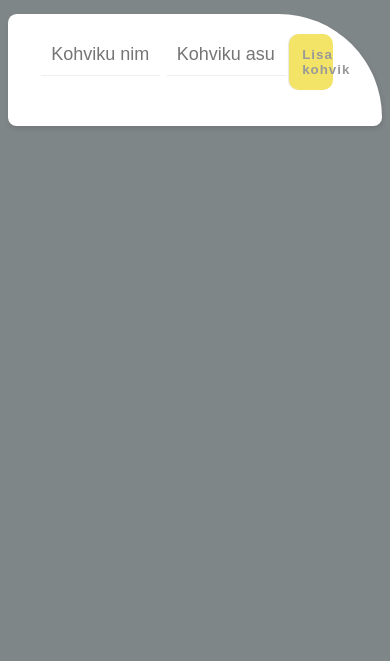
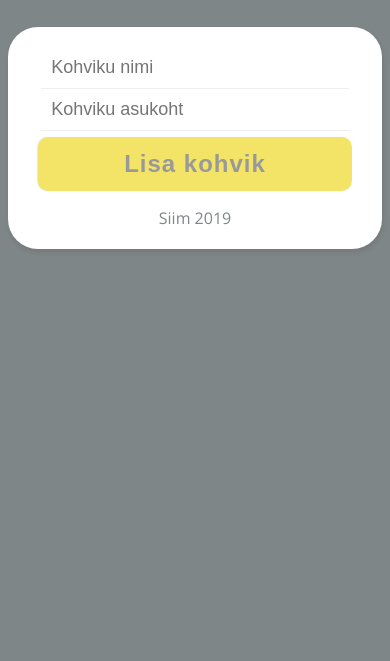
Before and after one commit to siimdev/PilveCafe, a plain HTML site: page index.html in a window 390 px wide. Shown: the part 183-844 px from the top of the page. Drawn offline with nearby package versions, Linux system fonts and the light colour scheme; no server answers.

Commit message:
responsive

```diff
--- a/app.js
+++ b/app.js
@@ -1,8 +1,21 @@
+// Initialize Firebase
+var config = {
+    apiKey: "AIzaSyA65egZU9kkkA3yu9B_wfJBGoO1wU7sfyU",
+    authDomain: "pilve-cafe.firebaseapp.com",
+    databaseURL: "https://pilve-cafe.firebaseio.com",
+    projectId: "pilve-cafe",
+    storageBucket: "pilve-cafe.appspot.com",
+    messagingSenderId: "627852924046"
+};
+firebase.initializeApp(config);
+const db = firebase.firestore();
+
+
 const cafeList = document.querySelector('#cafe-list');
 const form = document.querySelector('#add-cafe-form');
 
 // create element and render cafe
-function renderCafe(doc){
+function renderCafe(doc) {
     let li = document.createElement('li');
     let name = document.createElement('span');
     let city = document.createElement('span');
@@ -28,12 +41,14 @@ function renderCafe(doc){
 }
 
 // getting data
-db.collection('cafes').where('city', '==', 'Tallinn').orderBy('name').get().then((snapshot) => {
+// db.collection('cafes').where('city', '==', 'Tallinn').orderBy('name').get().then((snapshot) => {
 // db.collection('cafes').orderBy('city').get().then((snapshot) => {
-    snapshot.docs.forEach(doc => {
-        renderCafe(doc);
-    })
-})
+
+// db.collection('cafes').get().then((snapshot) => {
+//     snapshot.docs.forEach(doc => {
+//         renderCafe(doc);
+//     })
+// })
 
 // saving data
 form.addEventListener('submit', (e) => {
@@ -45,3 +60,17 @@ form.addEventListener('submit', (e) => {
     form.name.value = '';
     form.city.value = '';
 })
+
+
+// Real time listener
+db.collection('cafes').orderBy('city').onSnapshot(snapshot => {
+    let changes = snapshot.docChanges();
+    changes.forEach(change => {
+        if (change.type == 'added') {
+            renderCafe(change.doc);
+        } else if (change.type == 'removed') {
+            let li = cafeList.querySelector('[data-id=' + change.doc.id + ']');
+            cafeList.removeChild(li);
+        }
+    })
+})
--- a/index.html
+++ b/index.html
@@ -1,5 +1,6 @@
 <!DOCTYPE html>
 <html lang="ee">
+
 <head>
   <meta charset="UTF-8" />
   <meta name="viewport" content="width=device-width, initial-scale=1.0" />
@@ -9,33 +10,22 @@
   <link rel="stylesheet" href="styles.css" />
   <title>Pilve Cafe</title>
 </head>
+
 <body>
   <h1>Pilve Cafe</h1>
 
   <div class="content">
-      <form id="add-cafe-form">
+    <form id="add-cafe-form" class="teema">
       <input type="text" name="name" placeholder="Kohviku nimi">
       <input type="text" name="city" placeholder="Kohviku asukoht">
       <button>Lisa kohvik</button>
     </form>
+    <ul id="cafe-list"></ul>
 
-      <ul id="cafe-list"></ul>
+
+    <footer>Siim 2019</footer>
   </div>
-
-    <script>
-      // Initialize Firebase
-      var config = {
-        apiKey: "AIzaSyA65egZU9kkkA3yu9B_wfJBGoO1wU7sfyU",
-        authDomain: "pilve-cafe.firebaseapp.com",
-        databaseURL: "https://pilve-cafe.firebaseio.com",
-        projectId: "pilve-cafe",
-        storageBucket: "pilve-cafe.appspot.com",
-        messagingSenderId: "627852924046"
-      };
-      firebase.initializeApp(config);
-      const db = firebase.firestore();
-    //   db.settings({ timestampsInSnapshots: true });
-    </script>
   <script src="app.js"></script>
 </body>
+
 </html>
--- a/styles.css
+++ b/styles.css
@@ -1,13 +1,12 @@
-.värvid {
+@import url('https://fonts.googleapis.com/css?family=Open+Sans');
+
+body{
     background: #7F8688;
-    background: #929D9E;
-    background: #F3E367;
+    font-family: 'Open Sans', sans-serif;
 }
 
-@import url('https://fonts.googleapis.com/css?family=Ubuntu');
-body{
-    background: #7F8688;
-    font-family: 'Ubuntu', sans-serif;
+textarea, select, input, button {
+    outline: none;
 }
 
 h1{
@@ -23,7 +22,7 @@ h1{
     max-width: 960px;
     margin: 30px auto;
     padding:  20px 30px;
-    border-radius: 10px 120px 10px 10px;
+    border-radius: 30px 30px 30px 30px;
     box-shadow: 1px 3px 5px rgba(0,0,0,0.1)
 }
 
@@ -61,7 +60,7 @@ li div{
     position: absolute;
     top: 0;
     right: 0px;
-    background: rgba(255,255,255,0.6);
+    /* background: rgba(255,255,255,0.6); */
     width: 40px;
     text-align: center;
     padding: 10px 0;
@@ -70,15 +69,11 @@ li div{
 }
 
 form input{
-    float: left;
-    width: 38%;
-    margin: 0;
+
     border: 0;
     border-bottom: 1px solid #eee;
     margin: 0 1%;
     padding: 10px;
-    display: block;
-    box-sizing: border-box;
     font-size: 18px;
 }
 
@@ -89,20 +84,47 @@ form input:focus{
     transition: all ease 0.2s;
 }
 
-form:after{
+/* form:after{
     content: '';
     clear: both;
     display: block;
-}
+} */
 
 button{
+    font-size: 1.5em;
     border: 0;
     background: #F3E367;
     border-radius: 10px;
     padding: 13px;
-    width: 14%;
     box-shadow: -1px 0px 1px rgba(0,0,0,0.1);
     font-weight: bold;
     letter-spacing: 1px;
     color: #999;
 }
+
+button:hover {
+    cursor:pointer;
+    color: #000;
+    transition: all 0.3s linear;
+}
+
+.teema {
+    display: grid;
+    grid-auto-flow: column;
+}
+
+
+@media only screen and (max-width: 600px) {
+    .teema {
+        grid-auto-flow: row;
+    }
+    button {
+        margin-top: 2%;
+    }
+}
+
+footer {
+    margin-top: 5%;
+    color:#7F8688;
+    text-align: center;
+}
```
Also changed, not shown: 2 other files. Lines whose indentation alone changed are shown as unchanged.
